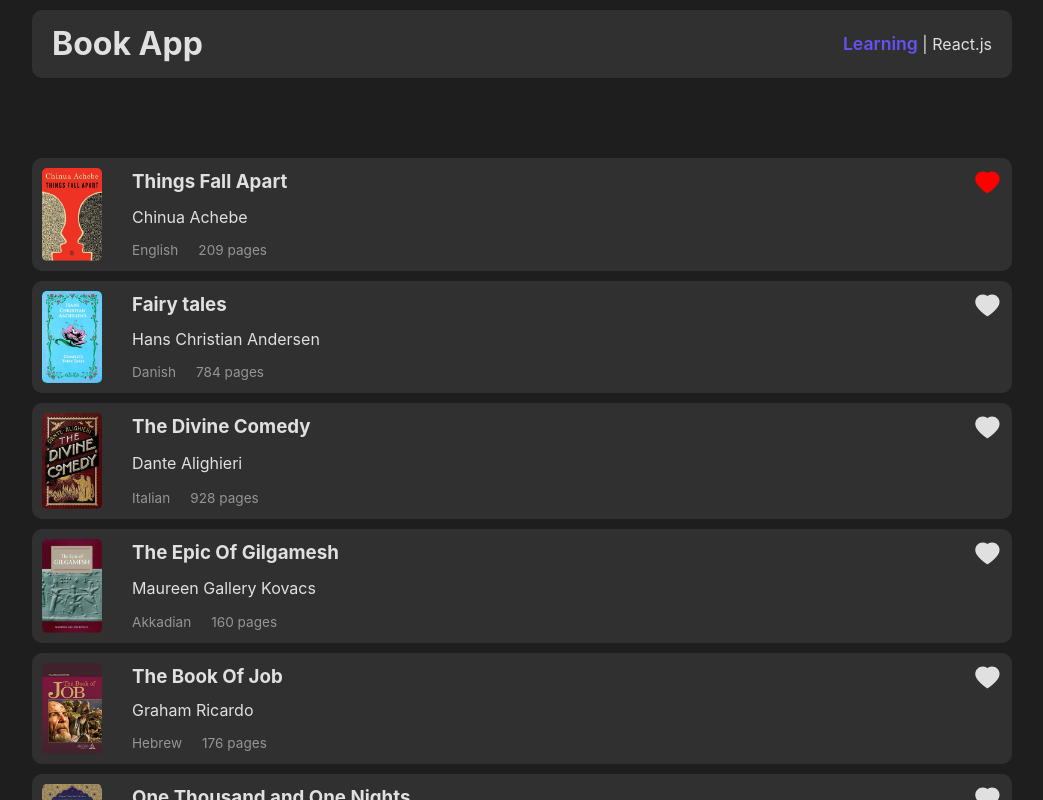
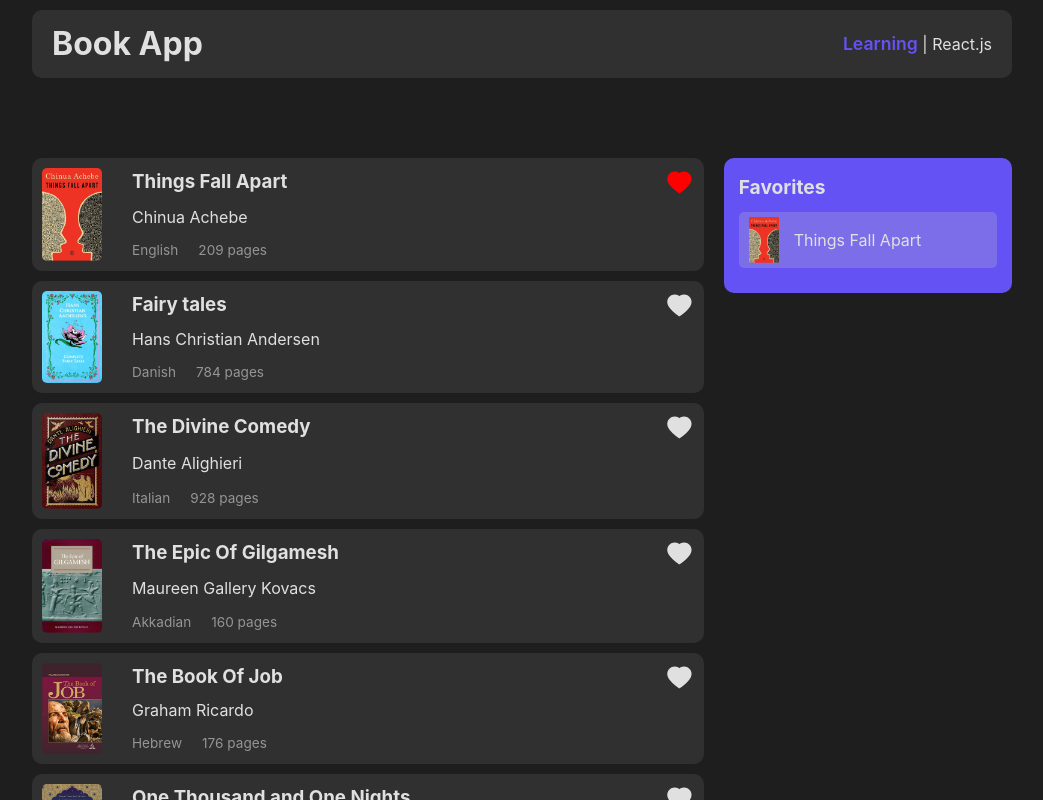
Before and after one commit to Parinazkhalili/Book-app, a React (Vite) app: page / in a window 1280 px wide. Both pictures are taken after a click on the button 1105 px from the left and 183 px from the top of the page. Shown: the top 800 px of the page, without its empty margins (118-1161 px from the left). Built offline with nearby package versions, Linux system fonts and the light colour scheme.

Commit message:
Added  favorites list when the user like it

```diff
--- a/src/components/Books.jsx
+++ b/src/components/Books.jsx
@@ -2,6 +2,9 @@
 import {books} from "../constants/mockData"
 import React, { useState } from 'react'
 import BookCard from "./BookCard"
+import SideCard from "./SideCard";
+
+import styles from "./Books.module.css"
 
 function Books() {
     const [liked , setLiked] =useState([]) ;
@@ -18,9 +21,12 @@
         }
     }
     return (
-        <div>
-            <div>{books.map((book) => (<BookCard  key={book.id} data={book} handleLikedList={handleLikedList}/>))}</div>
-            {!!liked.length && <div>ss</div>}
+        <div  className={styles.container}>
+            <div className={styles.cards}>
+                {books.map((book) => (<BookCard  key={book.id} data={book} handleLikedList={handleLikedList}/>))}</div>
+            {!!liked.length && <div className={styles.favorite}>
+                <h4>Favorites</h4>
+                {liked.map (book => <SideCard  key={book.id} data={book}/>)}</div>}
         </div>
     )
 }
--- /dev/null
+++ b/src/components/SideCard.jsx
@@ -0,0 +1,14 @@
+
+import React from 'react'
+import styles from "./SideCard.module.css"
+
+function SideCard({data:{image, title}}) {
+  return (
+    <div className={styles.card}>
+        <img src={image} alt={title}/>
+    <p>{title}</p>
+    </div>
+  )
+}
+
+export default SideCard
--- /dev/null
+++ b/src/components/SideCard.module.css
@@ -0,0 +1,15 @@
+
+
+.card{
+    display: flex;
+    align-items: center;
+    padding: 5px 10px;
+    margin: 10px 0;
+    background-color: #7c6ee9;
+    border-radius: 5px;
+
+}
+.card img {
+    width: 30px;
+    margin-right: 15px;
+}
--- /dev/null
+++ b/src/components/books.module.css
@@ -0,0 +1,22 @@
+
+
+.container {
+    display: flex;
+}
+
+.cards {
+    flex: 2.6 1 0;
+    min-height: 100vh;
+}
+
+.favorite {
+    flex: 1 1 0;
+    height: fit-content;
+    padding: 15px;
+    background-color: #6552f4;
+    border-radius: 10px;
+    margin-left: 20px;
+}
+.favorite h4{
+    font-size:  1.2rem;
+}
```
